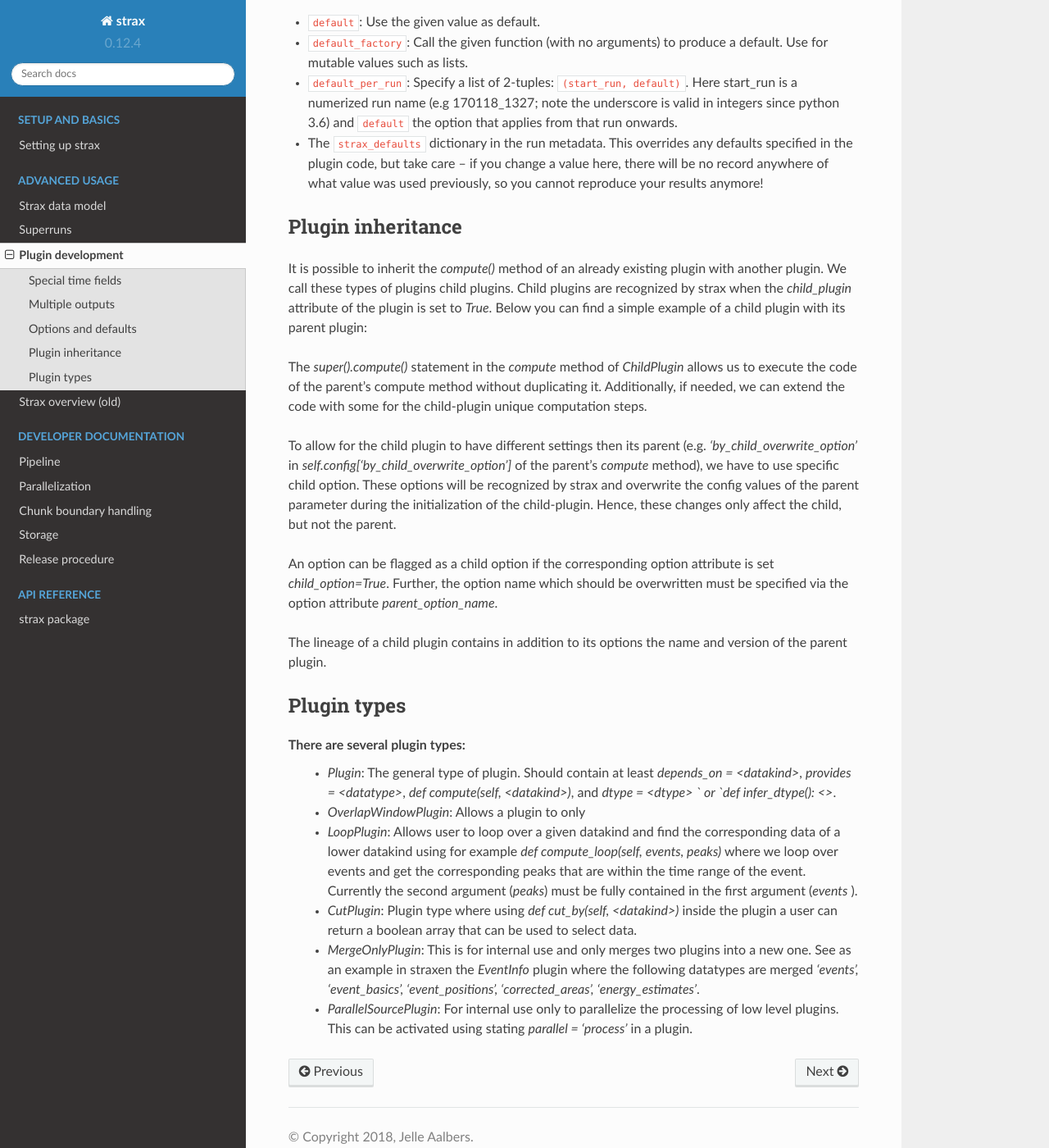
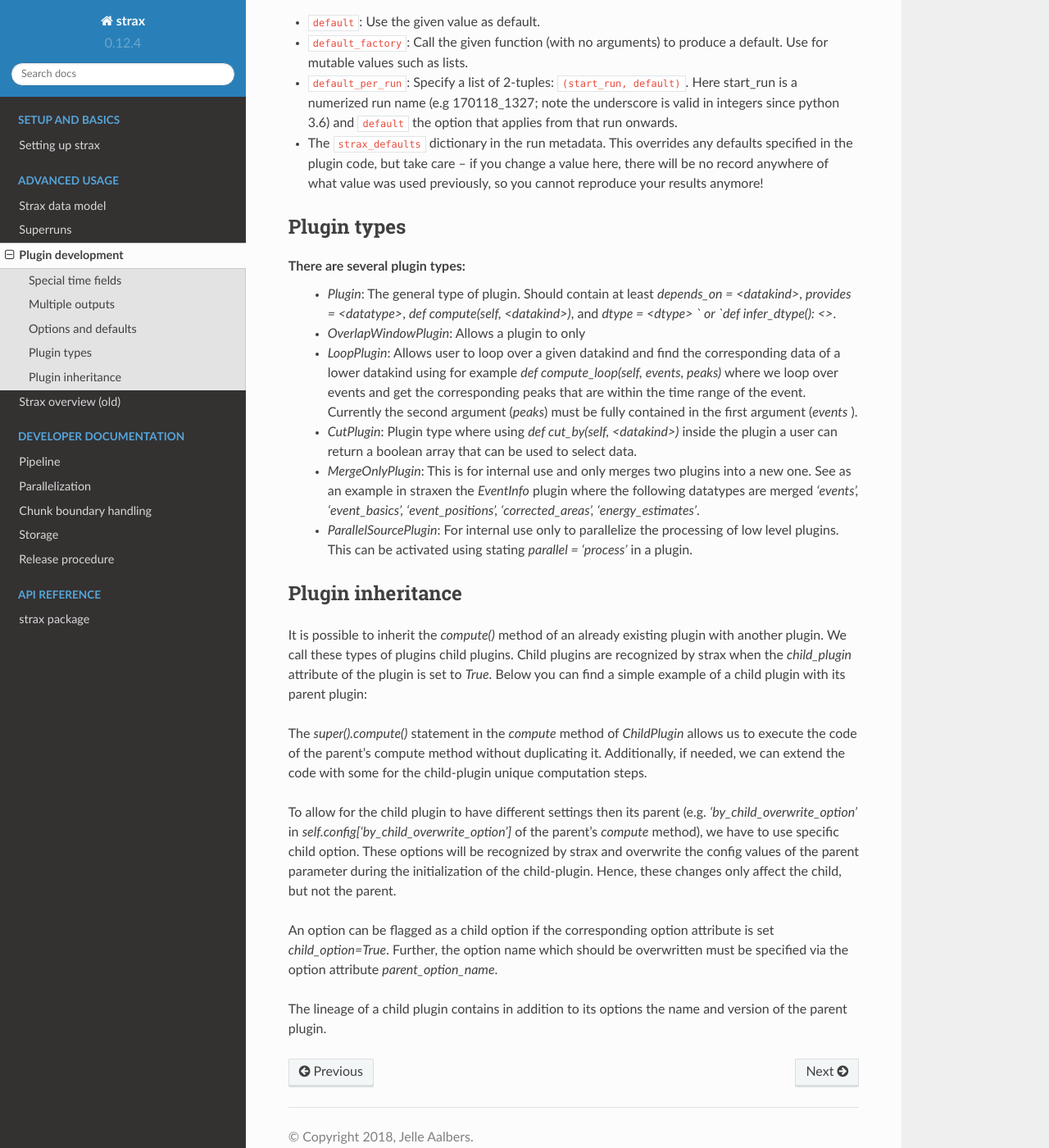
Before and after one commit to AxFoundation/strax, a Sphinx documentation site: the page built from docs/source/advanced/plugin_dev.rst, in a window 1280 px wide and 1400 px high, scrolled down 1431 px. Shown: the whole window at 82% size. Built offline with Sphinx 7.4.7 and the Read the Docs theme 2.0.0, drawn with Linux system fonts in a browser that asks for light colours; some of the changed lines change nothing that is shown.

Commit message:
Reverted order

```diff
--- a/docs/source/advanced/plugin_dev.rst
+++ b/docs/source/advanced/plugin_dev.rst
@@ -42,6 +42,19 @@
 - ``default_factory``: Call the given function (with no arguments) to produce a default. Use for mutable values such as lists.
 - ``default_per_run``: Specify a list of 2-tuples: ``(start_run, default)``. Here start_run is a numerized run name (e.g 170118_1327; note the underscore is valid in integers since python 3.6) and ``default`` the option that applies from that run onwards.
 - The ``strax_defaults`` dictionary in the run metadata. This overrides any defaults specified in the plugin code, but take care -- if you change a value here, there will be no record anywhere of what value was used previously, so you cannot reproduce your results anymore!
+
+
+Plugin types
+----------------------
+
+There are several plugin types:
+   * `Plugin`: The general type of plugin. Should contain at least `depends_on = <datakind>`, `provides = <datatype>`, `def compute(self, <datakind>)`, and `dtype = <dtype> ` or `def infer_dtype(): <>`.
+   * `OverlapWindowPlugin`: Allows a plugin to only
+   * `LoopPlugin`: Allows user to loop over a given datakind and find the corresponding data of a lower datakind using for example `def compute_loop(self, events, peaks)` where we loop over events and get the corresponding peaks that are within the time range of the event. Currently the second argument (`peaks`) must be fully contained in the first argument (`events` ).
+   * `CutPlugin`: Plugin type where using `def cut_by(self, <datakind>)` inside the plugin a user can return a boolean array that can be used to select data.
+   * `MergeOnlyPlugin`: This is for internal use and only merges two plugins into a new one. See as an example in straxen the `EventInfo` plugin where the following datatypes are merged `'events', 'event_basics', 'event_positions', 'corrected_areas', 'energy_estimates'`.
+   * `ParallelSourcePlugin`: For internal use only to parallelize the processing of low level plugins. This can be activated using stating `parallel = 'process'` in a plugin.
+
 
 Plugin inheritance
 ----------------------
@@ -96,15 +109,3 @@
 An option can be flagged as a child option if the corresponding option attribute is set `child_option=True`. Further, the option name which should be overwritten must be specified via the option attribute `parent_option_name`.
 
 The lineage of a child plugin contains in addition to its options the name and version of the parent plugin.
-
-
-Plugin types
-----------------------
-
-There are several plugin types:
-   * `Plugin`: The general type of plugin. Should contain at least `depends_on = <datakind>`, `provides = <datatype>`, `def compute(self, <datakind>)`, and `dtype = <dtype> ` or `def infer_dtype(): <>`.
-   * `OverlapWindowPlugin`: Allows a plugin to only
-   * `LoopPlugin`: Allows user to loop over a given datakind and find the corresponding data of a lower datakind using for example `def compute_loop(self, events, peaks)` where we loop over events and get the corresponding peaks that are within the time range of the event. Currently the second argument (`peaks`) must be fully contained in the first argument (`events` ).
-   * `CutPlugin`: Plugin type where using `def cut_by(self, <datakind>)` inside the plugin a user can return a boolean array that can be used to select data.
-   * `MergeOnlyPlugin`: This is for internal use and only merges two plugins into a new one. See as an example in straxen the `EventInfo` plugin where the following datatypes are merged `'events', 'event_basics', 'event_positions', 'corrected_areas', 'energy_estimates'`.
-   * `ParallelSourcePlugin`: For internal use only to parallelize the processing of low level plugins. This can be activated using stating `parallel = 'process'` in a plugin.
```
